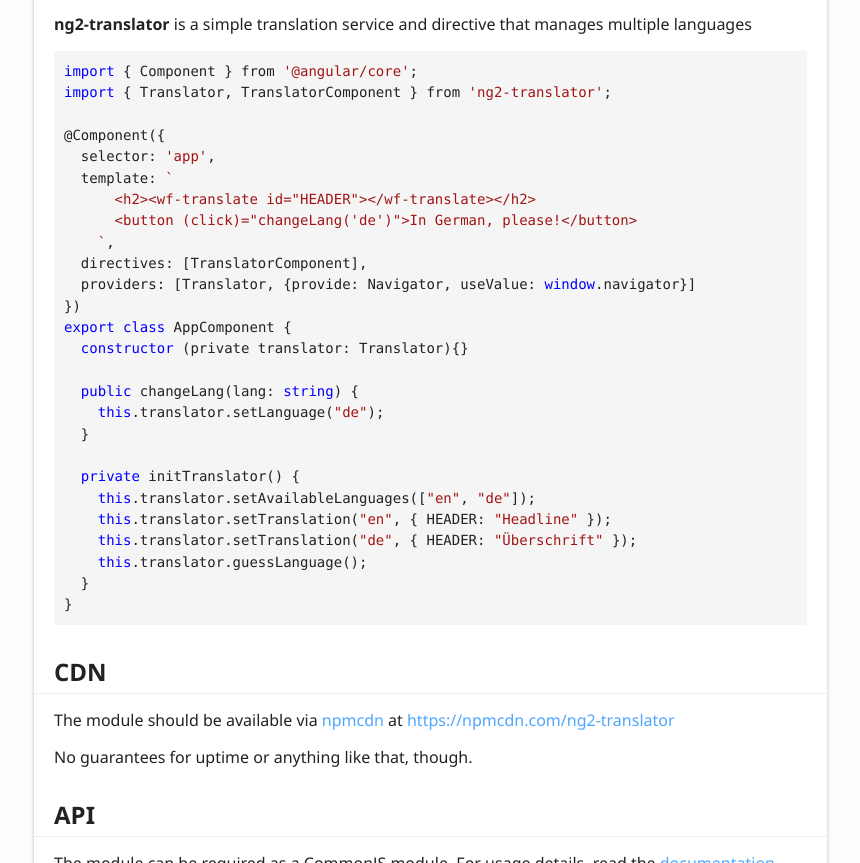
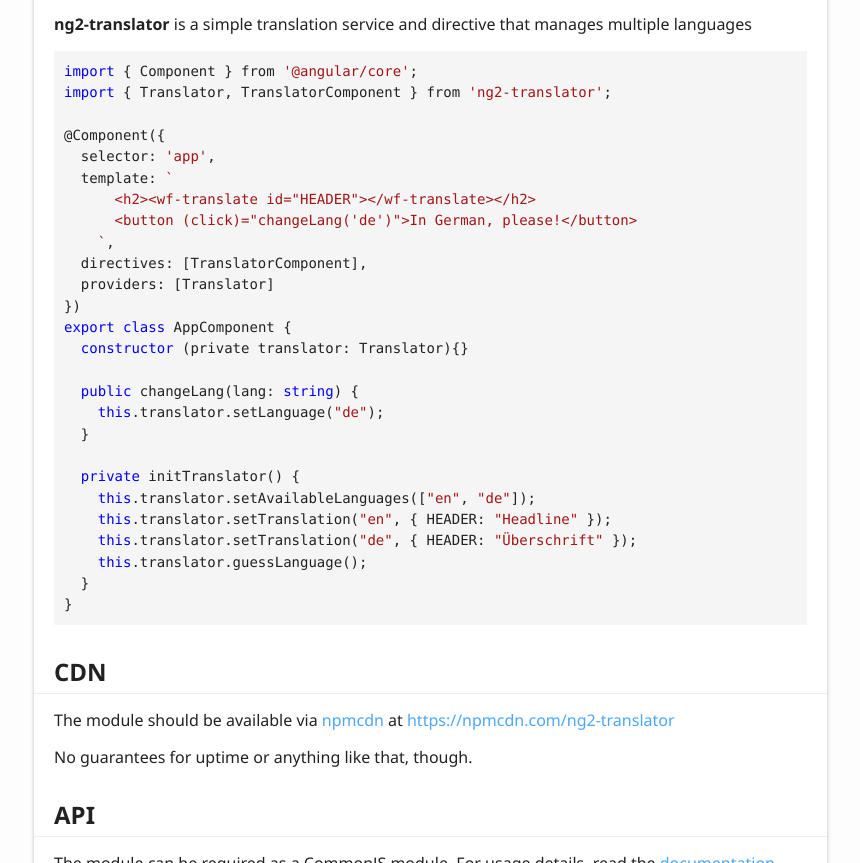
Before and after one commit to dbartholomae/ng2-translator, a website: page doc/index.html in a window 1280 px wide. Shown: the part 2403-3266 px from the top of the page, without its empty margins (6-866 px from the left). Drawn offline with Linux system fonts and the light colour scheme.

Commit message:
docs: update documentation

```diff
--- a/doc/index.html
+++ b/doc/index.html
@@ -84,7 +84,7 @@
       &lt;button (click)="changeLang('de')"&gt;In German, please!&lt;/button&gt;
     `</span>,
   directives: [TranslatorComponent],
-  providers: [Translator, {provide: Navigator, useValue: <span class="hljs-built_in">window</span>.navigator}]
+  providers: [Translator]
 })
 <span class="hljs-keyword">export</span> <span class="hljs-keyword">class</span> AppComponent {
   <span class="hljs-keyword">constructor</span> (private translator: Translator){}
```
